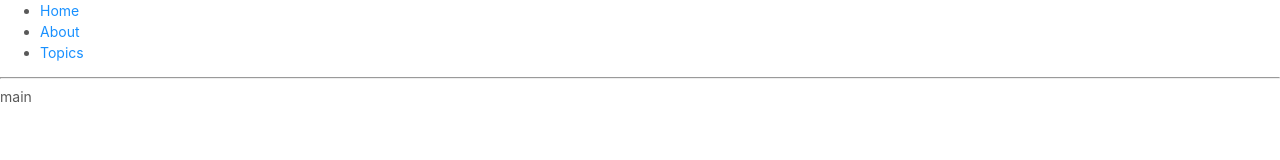
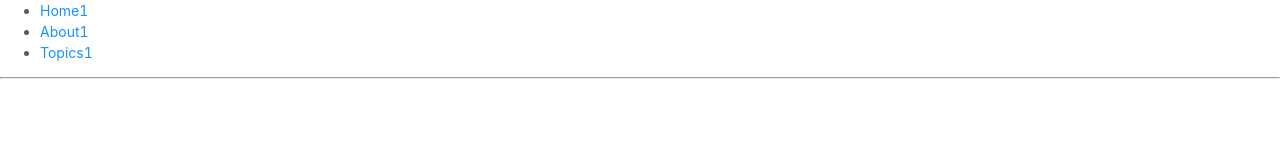
Before and after one commit to rayle2/react-manage, a React app: page /#/ in a window 1280 px wide. Shown: the top 160 px of the page. Built offline with nearby package versions, Linux system fonts and the light colour scheme.

Commit message:
router的demo

```diff
--- a/src/index.js
+++ b/src/index.js
@@ -4,10 +4,11 @@ import './index.css';
 // import App from './App';
 // import Life from './pages/demo/Life'
 // import Admin from './admin'
-import Home from './pages/route_demo/route1/Home'
+// import Home from './pages/route_demo/route1/Home'
+import IRoute from './pages/route_demo/route2/router'
 import * as serviceWorker from './serviceWorker';
 
-ReactDOM.render(<Home />, document.getElementById('root'));
+ReactDOM.render(<IRoute />, document.getElementById('root'));
 
 // If you want your app to work offline and load faster, you can change
 // unregister() to register() below. Note this comes with some pitfalls.
--- a/src/pages/route_demo/route1/main.js
+++ b/src/pages/route_demo/route1/main.js
@@ -1,11 +1,14 @@
 import React from 'react'
-
+import { Link } from 'react-router-dom'
 export default class Main extends React.Component {
   render() {
     // 加载任何页面前，加载hashrouter
     return (
       <div>
         main
+        <Link to="/main/a">嵌套路由</Link>
+        <hr />
+        {this.props.children}
       </div>
     )
   }
--- a/src/pages/route_demo/route2/Home.js
+++ b/src/pages/route_demo/route2/Home.js
@@ -8,16 +8,17 @@ export default class Home extends React.Component {
             <div>
                 <ul>
                     <li>
-                        <Link to="/">Home</Link>
+                        <Link to="/main">Home1</Link>
                     </li>
                     <li>
-                        <Link to="/about">About</Link>
+                        <Link to="/about">About1</Link>
                     </li>
                     <li>
-                        <Link to="/topic">Topics</Link>
+                        <Link to="/topic">Topics1</Link>
                     </li>
                 </ul>
                 <hr/>
+                {this.props.children}
             </div>
         )
     }
--- a/src/pages/route_demo/route2/router.js
+++ b/src/pages/route_demo/route2/router.js
@@ -1,18 +1,28 @@
 import React from 'react'
-import {HashRouter as Router, Route, Link, Switch} from "react-router-dom"
-import Main from "./../route1/main";
-import About from "./../route1/about";
-import Topic from "./../route1/topic";
+import { HashRouter as Router, Route } from 'react-router-dom'
+import Main from './../route1/main'
+import About from './../route1/about'
+import Topic from './../route1/topic'
+import Home from './Home'
 
 export default class IRoute extends React.Component {
   render() {
     return (
       <Router>
-                <div>
-                    <Route exact path="/" component={Main}/>
-                    <Route path="/about" component={About}/>
-                    <Route path="/topic" component={Topic}/>
-                </div>
+        <Home>
+          <Route
+            path="/main"
+            render={() => {
+              return (
+                <Main>
+                  <Route path="/main/a" component={About} />
+                </Main>
+              )
+            }}
+          />
+          <Route path="/about" component={About} />
+          <Route path="/topic" component={Topic} />
+        </Home>
       </Router>
     )
   }
```
Lines whose indentation alone changed are shown as unchanged.
